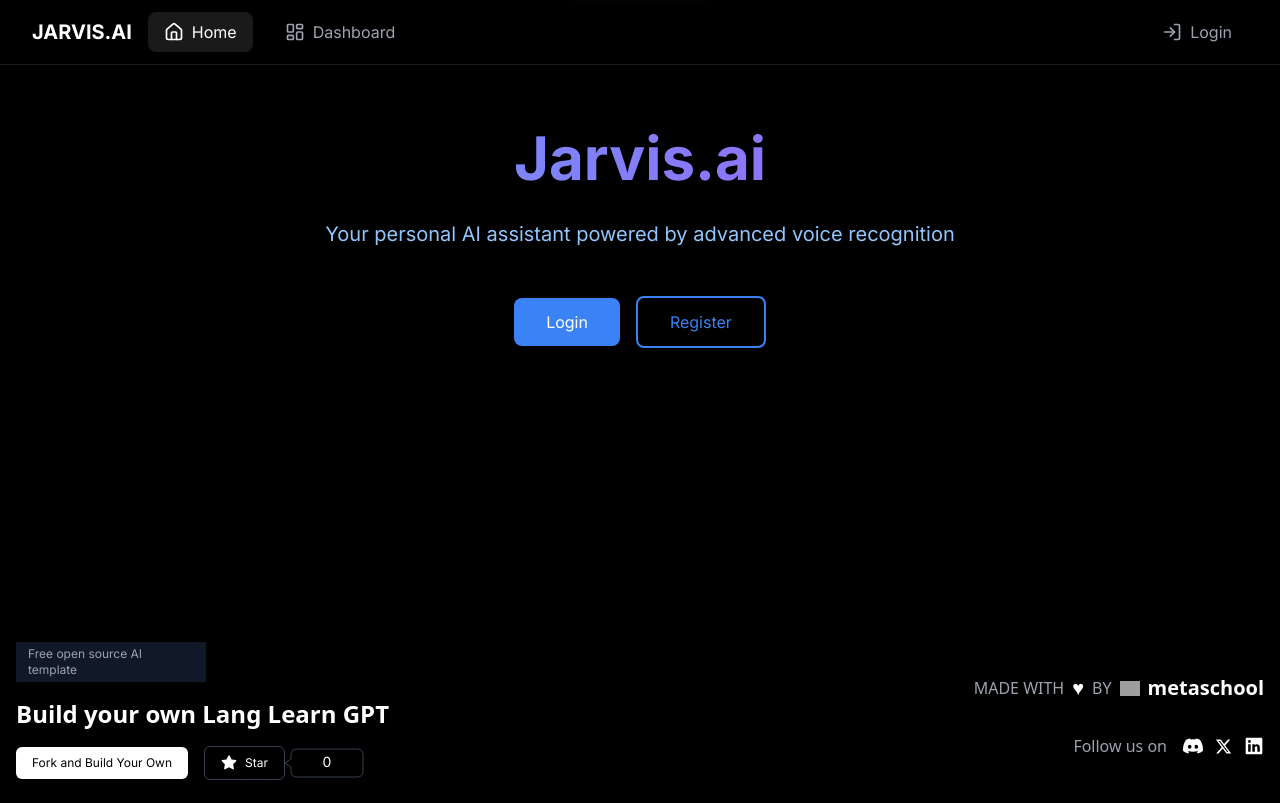
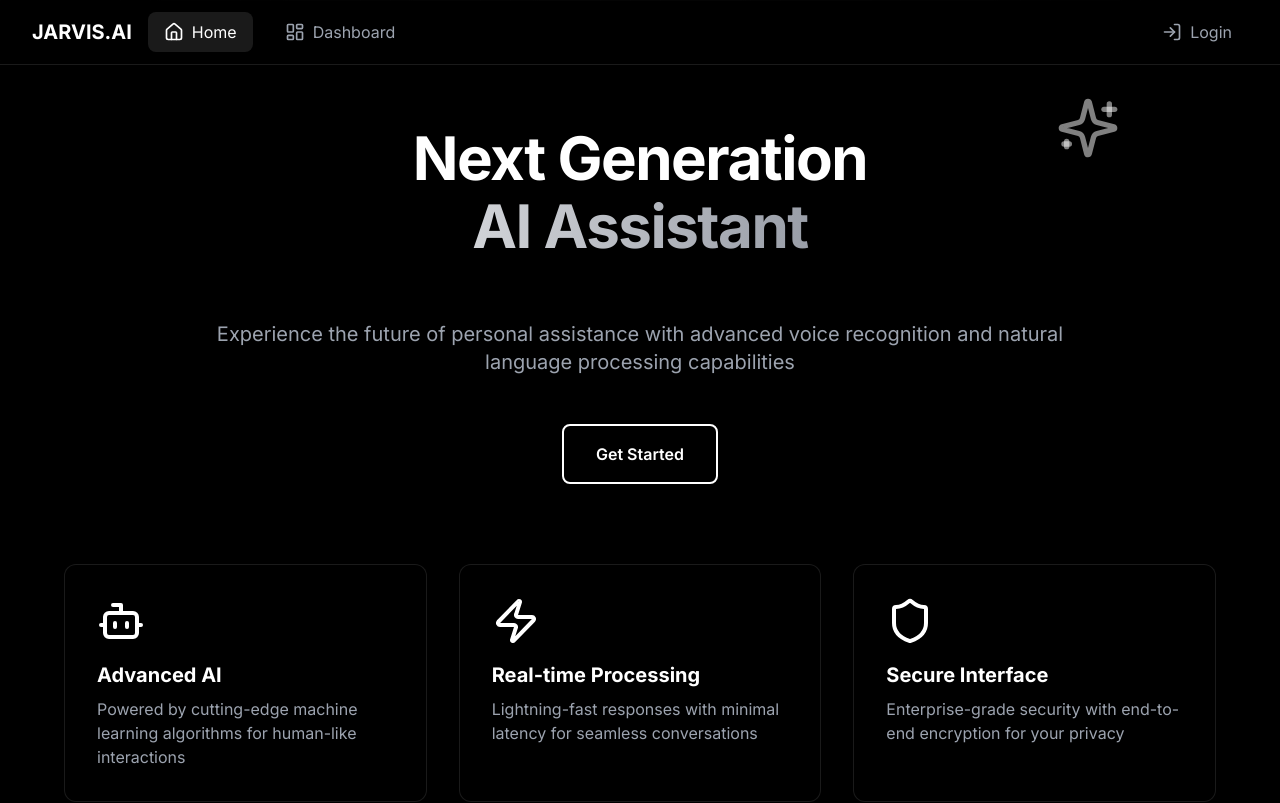
Before and after one commit to Ash20pk/AI-personal-assistant, a Next.js app: page / in a window 1280 px wide. Shown: the top 803 px of the page. Built offline with nearby package versions, Linux system fonts and the light colour scheme; no server answers; grey boxes are pictures that could not be loaded.

Commit message:
UI fixes

```diff
--- a/app/components/Footer.js
+++ b/app/components/Footer.js
@@ -30,7 +30,7 @@ const Footer = () => {
               Free open source AI template
             </div>
             <div className="text-white mb-4 text-2xl font-bold font-sans">
-              Build your own Lang Learn GPT
+              Build your own Jarvis.ai
             </div>
             <div className="flex items-center gap-4">
               <Link
--- a/app/components/Navbar.js
+++ b/app/components/Navbar.js
@@ -10,20 +10,27 @@ export default function Navbar() {
   const [isLoggedIn, setIsLoggedIn] = useState(false);
 
   // Function to check auth status
-  const checkAuthStatus = () => {
-    const hasToken = document.cookie.includes('token=');
-    setIsLoggedIn(hasToken);
+  const checkAuthStatus = async () => {
+    try {
+      const response = await fetch('/api/auth/check', {
+        credentials: 'include'
+      });
+      const data = await response.json();
+      setIsLoggedIn(data.success);
+    } catch (error) {
+      console.error('Auth check failed:', error);
+      setIsLoggedIn(false);
+    }
   };
 
   useEffect(() => {
     checkAuthStatus();
-    // Add event listener for storage changes
     window.addEventListener('storage', checkAuthStatus);
 
     return () => {
       window.removeEventListener('storage', checkAuthStatus);
     };
-  }, [pathname]); // Re-check when pathname changes
+  }, [pathname]);
 
   const handleLogout = async () => {
     try {
--- a/app/dashboard/page.js
+++ b/app/dashboard/page.js
@@ -73,7 +73,6 @@ export default function Dashboard() {
 
         navigator.mediaDevices.getUserMedia({ audio: true })
           .then(() => {
-            console.log("Microphone access granted");
             setHasMicrophoneAccess(true);
           })
           .catch((err) => console.error("Error accessing microphone:", err));
--- a/app/page.js
+++ b/app/page.js
@@ -1,30 +1,135 @@
 "use client"
-import React from 'react';
+import React, { useEffect, useState } from 'react';
 import Link from 'next/link';
+import { Sparkles, Bot, Shield, Zap } from 'lucide-react';
+
+const AnimatedText = ({ text }) => {
+  const [isVisible, setIsVisible] = useState(false);
+
+  useEffect(() => {
+    setIsVisible(true);
+  }, []);
+
+  return (
+    <div className="overflow-hidden">
+      <div className={`transform transition-transform duration-1000 ${
+        isVisible ? 'translate-y-0 opacity-100' : 'translate-y-full opacity-0'
+      }`}>
+        {text}
+      </div>
+    </div>
+  );
+};
+
+const FeatureCard = ({ icon: Icon, title, description, delay }) => {
+  const [isVisible, setIsVisible] = useState(false);
+
+  useEffect(() => {
+    const timer = setTimeout(() => setIsVisible(true), delay);
+    return () => clearTimeout(timer);
+  }, [delay]);
+
+  return (
+    <div className={`p-8 bg-black border border-white/10 rounded-xl transform transition-all duration-700 hover:scale-105 hover:border-white/30 ${
+      isVisible ? 'translate-y-0 opacity-100' : 'translate-y-20 opacity-0'
+    }`}>
+      <Icon className="w-12 h-12 text-white mb-4" />
+      <h3 className="text-xl font-bold mb-2 text-white">{title}</h3>
+      <p className="text-gray-400">{description}</p>
+    </div>
+  );
+};
 
 export default function Home() {
+  const features = [
+    {
+      icon: Bot,
+      title: "Advanced AI",
+      description: "Powered by cutting-edge machine learning algorithms for human-like interactions"
+    },
+    {
+      icon: Zap,
+      title: "Real-time Processing",
+      description: "Lightning-fast responses with minimal latency for seamless conversations"
+    },
+    {
+      icon: Shield,
+      title: "Secure Interface",
+      description: "Enterprise-grade security with end-to-end encryption for your privacy"
+    }
+  ];
+
+  const [animationClass, setAnimationClass] = useState('');
+
+  useEffect(() => {
+    setAnimationClass('animate-pulse');
+    const timer = setInterval(() => {
+      setAnimationClass(prev => prev === 'animate-pulse' ? '' : 'animate-pulse');
+    }, 3000);
+    return () => clearInterval(timer);
+  }, []);
+
   return (
+    <div className="min-h-screen bg-black text-white">
       <div className="container mx-auto px-4 py-16">
-      <div className="text-center">
-        <h1 className="text-6xl font-bold mb-8 bg-gradient-to-r from-blue-400 to-purple-500 text-transparent bg-clip-text">
-          Jarvis.ai
+        {/* Hero Section */}
+        <div className="text-center max-w-4xl mx-auto mb-20">
+          <div className="relative mb-8">
+            <Sparkles
+              className={`absolute -top-8 -right-8 w-16 h-16 text-white/50 ${animationClass}`}
+            />
+            <AnimatedText text={
+              <h1 className="text-6xl font-bold mb-8 tracking-tight">
+                Next Generation
+                <span className="block mt-2 bg-gradient-to-r from-white to-gray-500 text-transparent bg-clip-text">
+                  AI Assistant
+                </span>
               </h1>
-        <p className="text-xl mb-12 text-blue-300">
-          Your personal AI assistant powered by advanced voice recognition
+            } />
+          </div>
+
+          <AnimatedText text={
+            <p className="text-xl mb-12 text-gray-400">
+              Experience the future of personal assistance with advanced voice recognition
+              and natural language processing capabilities
             </p>
-        <div className="space-x-4">
+          } />
+
+          <div className="space-x-6 relative">
             <Link
-            href="/login"
-            className="inline-block px-8 py-3 rounded-lg bg-blue-500 text-white hover:bg-blue-600 transition-colors"
+              href="/dashboard"
+              className="inline-block px-8 py-4 border-2 border-white text-white font-semibold rounded-lg hover:bg-white hover:text-black transition-colors duration-300"
             >
-            Login
+              Get Started
             </Link>
+            <div className="absolute -z-10 inset-0 blur-3xl bg-white/5 rounded-full" />
+          </div>
+        </div>
+
+        {/* Features Grid */}
+        <div className="grid md:grid-cols-3 gap-8 max-w-6xl mx-auto">
+          {features.map((feature, index) => (
+            <FeatureCard
+              key={index}
+              {...feature}
+              delay={500 + (index * 200)}
+            />
+          ))}
+        </div>
+
+        {/* Bottom CTA */}
+        <div className="text-center mt-20">
+          <AnimatedText text={
+            <div className="space-y-6">
+              <p className="text-gray-400 text-lg">Ready to experience the future?</p>
               <Link
                 href="/register"
-            className="inline-block px-8 py-3 rounded-lg border-2 border-blue-500 text-blue-500 hover:bg-blue-500 hover:text-white transition-colors"
+                className="inline-block px-12 py-4 bg-white text-black font-semibold rounded-lg hover:bg-gray-200 transition-colors duration-300"
               >
-            Register
+                Start Free Trial
               </Link>
+            </div>
+          } />
         </div>
       </div>
     </div>
```
Also changed, not shown: middleware.js (+0 -7 lines). Lines whose indentation alone changed are shown as unchanged.
